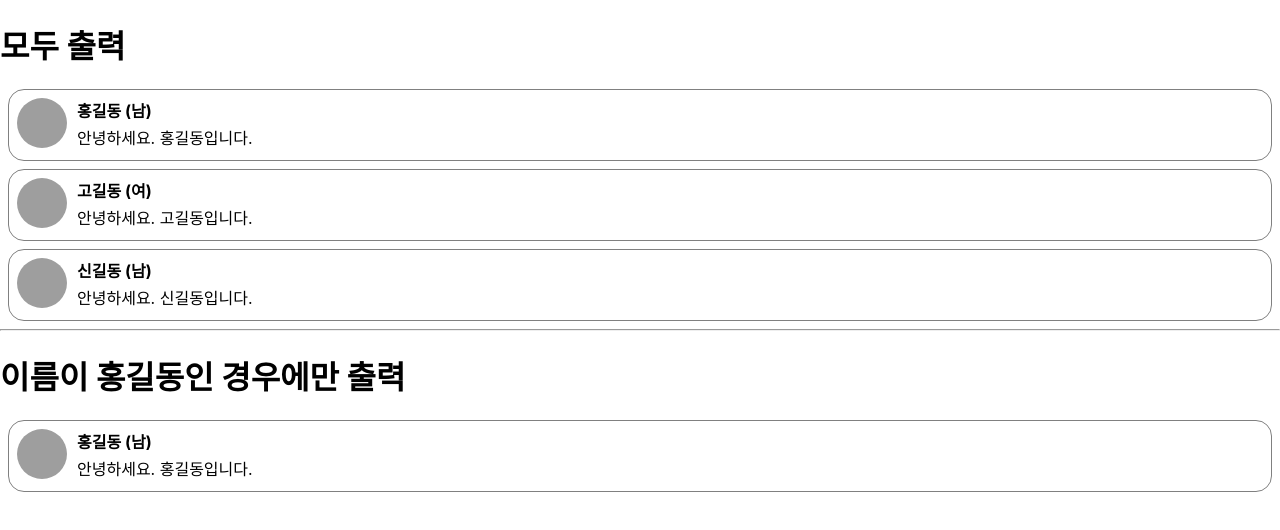
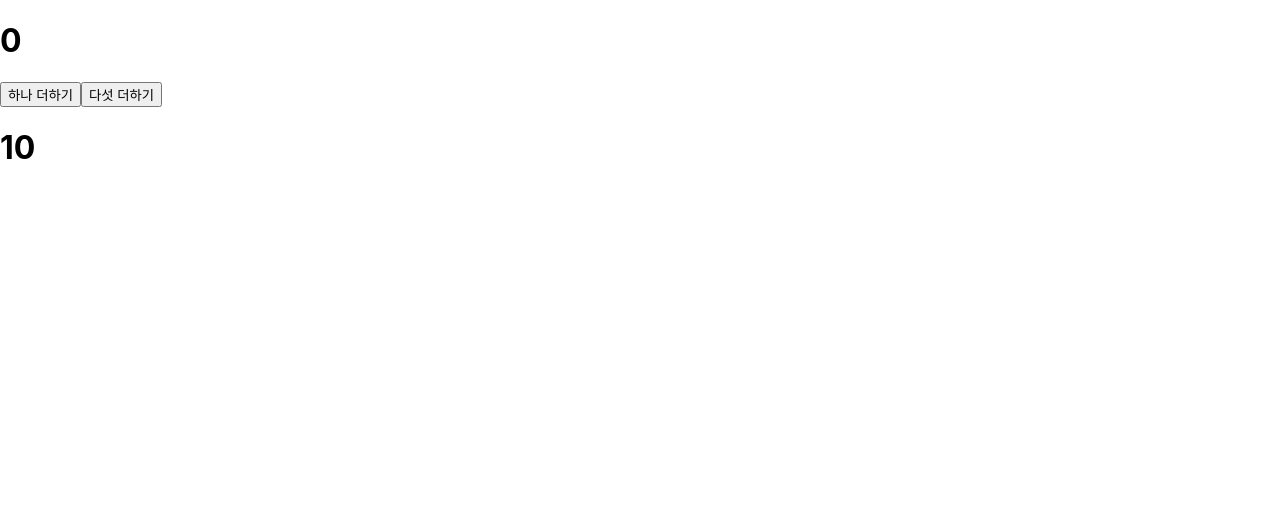
Before and after one commit to QQWaseokE/SK_Shieldus_Rookies_1st, a React (Create React App) app in the folder frontend/react/my-app/: page / in a window 1280 px wide. Shown: the top 530 px of the page. Built offline with nearby package versions, Linux system fonts and the light colour scheme; grey boxes are pictures that could not be loaded.

Commit message:
클래스형 컴포넌트에서 state 사용
7/1(월)

```diff
--- a/frontend/react/my-app/src/App.js
+++ b/frontend/react/my-app/src/App.js
@@ -1,11 +1,10 @@
 import './App.css';
-import CommentList from './comment/CommentList';
+import Counter from './Counter';
 
 function App() {
-
   return (
     <>
-      <CommentList />
+      <Counter />
     </>
   );
 }
--- /dev/null
+++ b/frontend/react/my-app/src/Counter.js
@@ -0,0 +1,31 @@
+import { Component } from "react";
+
+class Counter extends Component {
+    state = {
+        number: 0,           // 상태 변수 number를 초기화
+        fixedNumber: 10
+    };
+
+
+    render() {
+        const { number, fixedNumber } = this.state // 객체 비구조화
+        return (
+            <>
+                {/* 상태 변수를 참조 */}
+                <h1>{number}</h1>
+                {/* 버튼의 동작을 기술 */}
+                <button onClick={() => { this.setState({ number: number + 1 }) }}>하나 더하기</button>
+                <button onClick={() => {
+                    this.setState(prevState => ({ number: prevState.number + 1 }));
+                    this.setState(prevState => ({ number: prevState.number + 1 }));
+                    this.setState(prevState => ({ number: prevState.number + 1 }));
+                    this.setState(prevState => ({ number: prevState.number + 1 }));
+                    this.setState(prevState => ({ number: prevState.number + 1 }));
+                }}>다섯 더하기</button>
+                <h1>{fixedNumber}</h1>
+            </>
+        );
+    }
+}
+
+export default Counter;
```
